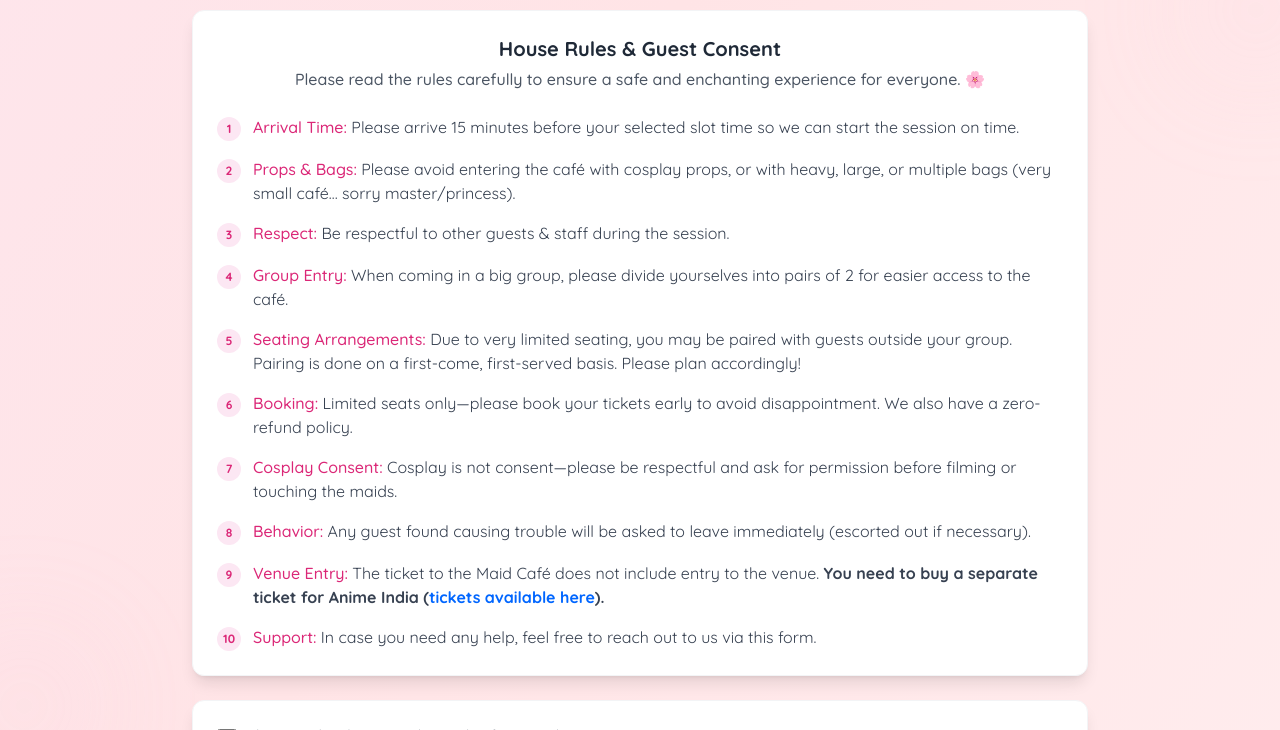
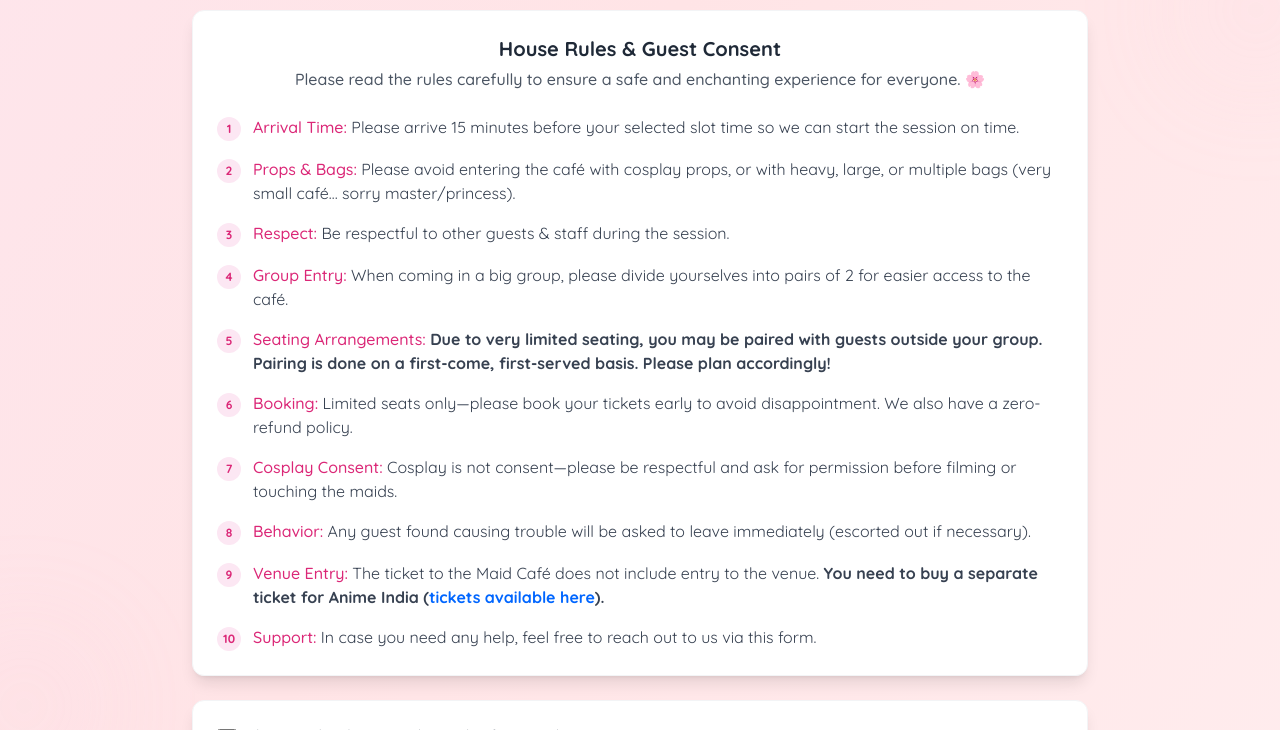
Before and after one commit to kumarkanishk2610/CafeAI, a plain HTML site: page index.html in a window 1280 px wide. Both pictures are taken after a click on the button "Book Now!". Shown: the part 70-800 px from the top of the page. Drawn offline with nearby package versions, Linux system fonts and the light colour scheme.

Commit message:
Update index.html

```diff
--- a/index.html
+++ b/index.html
@@ -420,9 +420,12 @@
                     <span class="font-medium text-pink-600"
                       >Seating Arrangements:</span
                     >
-                    Due to very limited seating, you may be paired with guests
-                    outside your group. Pairing is done on a first-come,
-                    first-served basis. Please plan accordingly!
+                    <strong
+                      >Due to very limited seating, you may be paired with
+                      guests outside your group. Pairing is done on a
+                      first-come, first-served basis. Please plan
+                      accordingly!</strong
+                    >
                   </div>
                 </li>
                 <li class="flex items-start gap-3 break-words">
```
